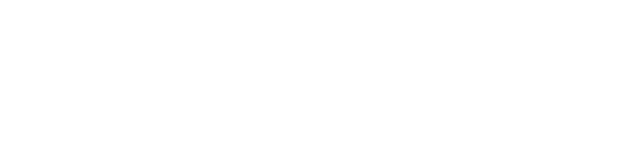
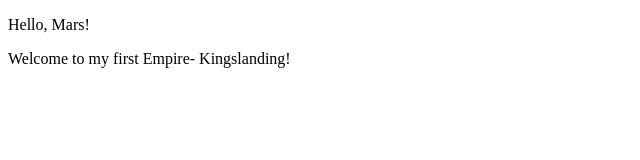
Before and after one commit to Prettycode-addict/my-first-webpage, a plain HTML site: page my-first-webpage.html in a window 1280 px wide. Shown: the whole page, without its empty margins (0-640 px from the left). Drawn offline with Linux system fonts and the light colour scheme.

Commit message:
add paragraph block elements to the page

```diff
--- a/my-first-webpage.html
+++ b/my-first-webpage.html
@@ -1,9 +1,10 @@
 <!DOCTYPE html>
 <html>
-<head>
+  <head>
     <title>My First Webpage!</title>
-</head>
-<body>
-
-</body>
+  </head>
+  <body>
+    <p>Hello, Mars!</p>
+    <p>Welcome to my first Empire- Kingslanding!</p>
+  </body>
 </html>
```
